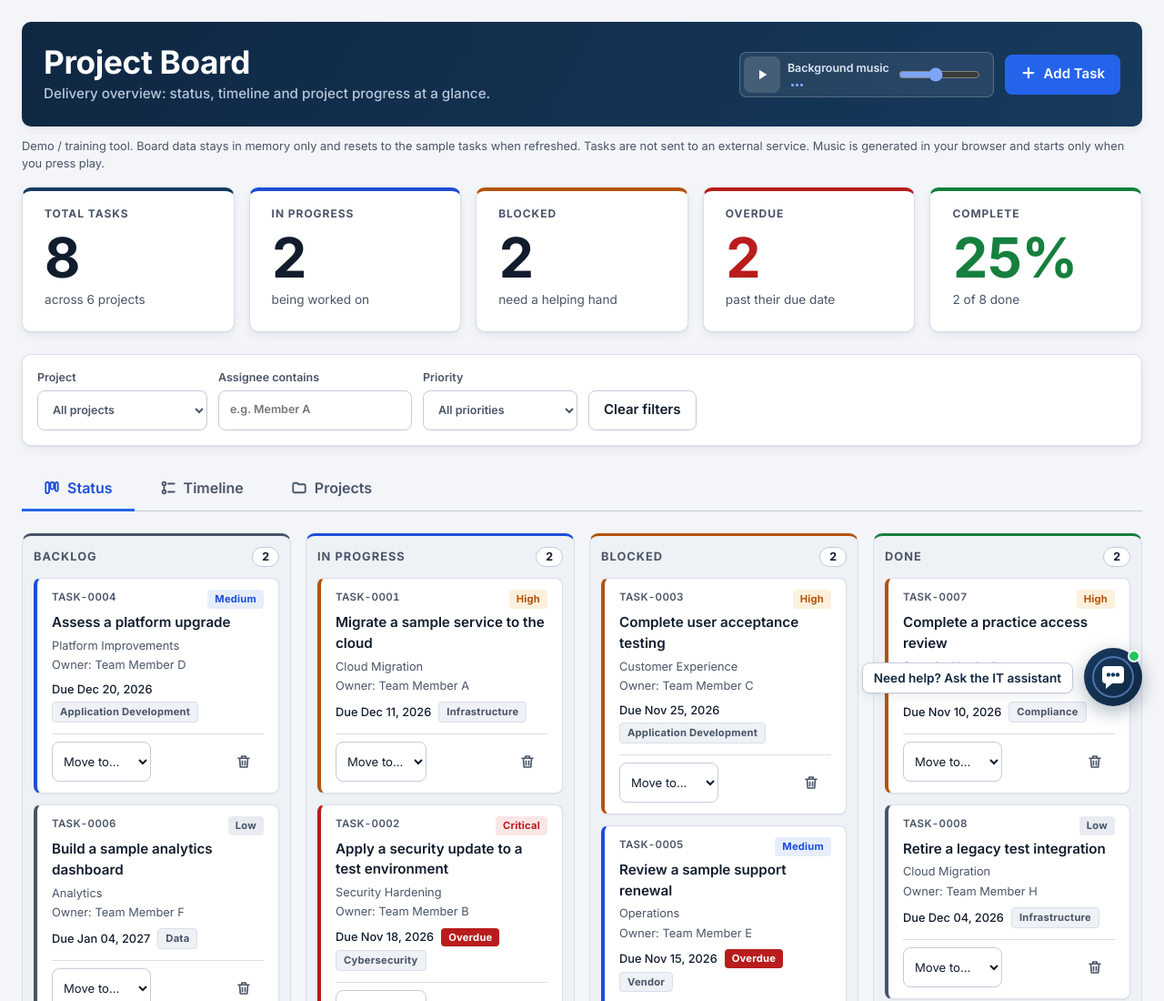
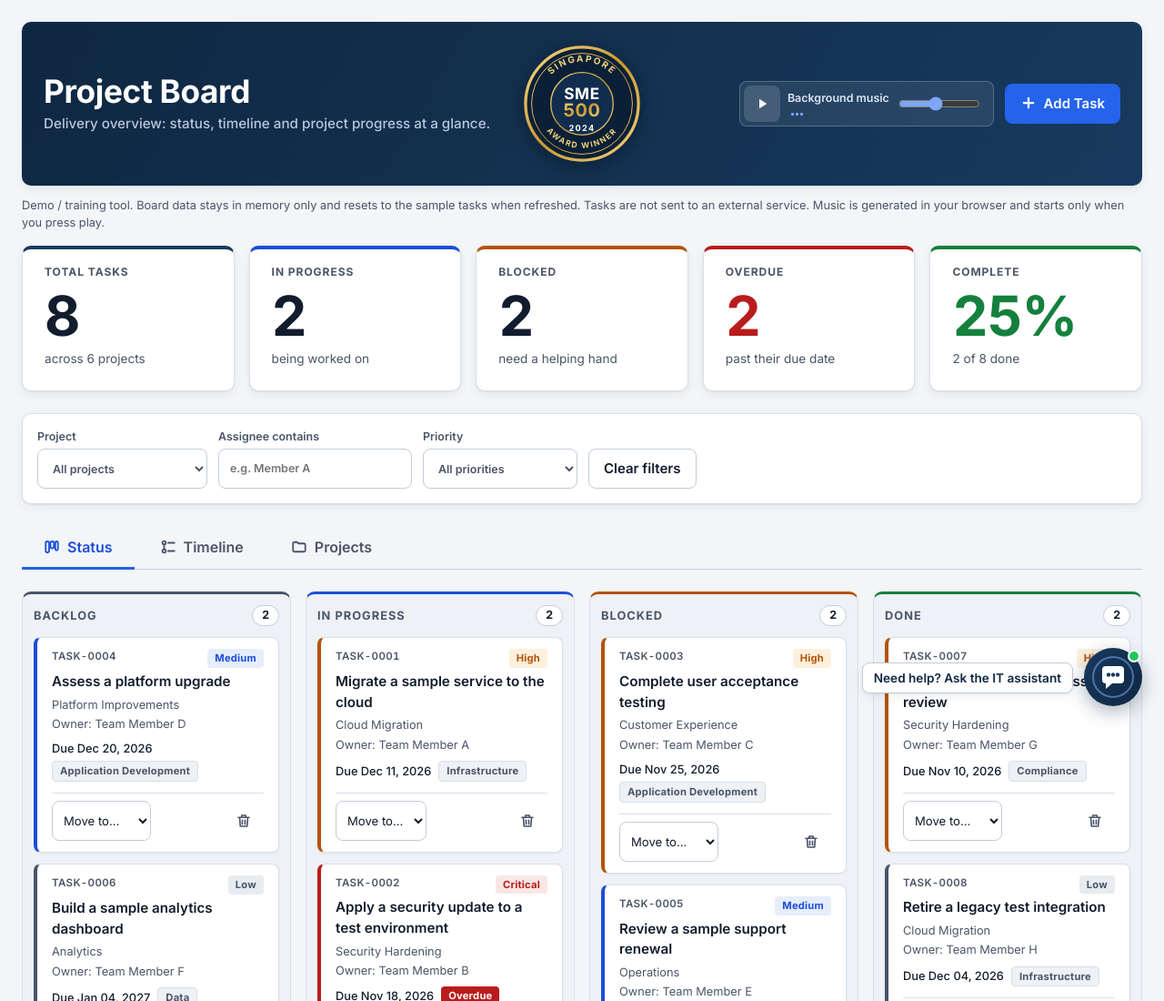
Before and after one commit to chunmingl000-tech/LeungChunMing, a plain HTML site: page index.html in a window 1280 px wide. Shown: the top 1100 px of the page at 91% size. Drawn offline with Linux system fonts and the light colour scheme.

Commit message:
Add SME500 Singapore Award Winner 2024 badge to the header
Co-Authored-By: Claude Sonnet 5.5 <noreply@anthropic.com>

```diff
--- a/index.html
+++ b/index.html
@@ -35,8 +35,11 @@ button, input, select, textarea { font: inherit; color: inherit; }
 .wrap { max-width: 1280px; margin: 0 auto; padding: 0 var(--sp-5) var(--sp-6); }
 
 /* ===== Header ===== */
-.app-header { margin-top: var(--sp-5); padding: var(--sp-5) var(--sp-5); background: linear-gradient(120deg, var(--navy), var(--navy-2)); color: #fff; border-radius: var(--radius); display: flex; flex-wrap: wrap; align-items: center; gap: var(--sp-4); box-shadow: var(--shadow); }
-.hero { flex: 1 1 320px; }
+.app-header { margin-top: var(--sp-5); padding: var(--sp-5) var(--sp-5); background: linear-gradient(120deg, var(--navy), var(--navy-2)); color: #fff; border-radius: var(--radius); display: grid; grid-template-columns: 1fr auto 1fr; align-items: center; gap: var(--sp-4); box-shadow: var(--shadow); }
+.hero { min-width: 0; }
+.award { justify-self: center; line-height: 0; filter: drop-shadow(0 4px 10px rgba(0,0,0,.35)); }
+.header-actions { justify-self: end; justify-content: flex-end; }
+@media (max-width: 900px) { .app-header { grid-template-columns: 1fr; justify-items: center; text-align: center; } .award { order: -1; } .header-actions { justify-self: center; justify-content: center; } }
 .title3d { margin: 0; font-size: clamp(1.6rem, 3.4vw, 2.2rem); font-weight: 700; letter-spacing: -.01em; line-height: 1.15; color: #fff; display: inline-block; }
 .tagline { margin: var(--sp-1) 0 0; color: #b8c7da; font-weight: 500; font-size: .95rem; }
 .header-actions { display: flex; flex-wrap: wrap; gap: var(--sp-3); align-items: center; }
@@ -225,6 +228,25 @@ button, input, select, textarea { font: inherit; color: inherit; }
   <div class="hero">
     <h1 class="title3d" id="title3d" aria-label="Project Board">Project Board</h1>
     <p class="tagline">Delivery overview: status, timeline and project progress at a glance.</p>
+  </div>
+  <div class="award" role="img" aria-label="SME500 Singapore Award Winner 2024">
+    <svg viewBox="0 0 200 200" width="132" height="132" aria-hidden="true" focusable="false">
+      <defs>
+        <linearGradient id="gold" x1="0" y1="0" x2="1" y2="1">
+          <stop offset="0" stop-color="#f5d98a"/><stop offset=".5" stop-color="#c9992e"/><stop offset="1" stop-color="#f1d37c"/>
+        </linearGradient>
+        <path id="arcTop" d="M30 100a70 70 0 0 1 140 0"/>
+        <path id="arcBottom" d="M26 100a74 74 0 0 0 148 0"/>
+      </defs>
+      <circle cx="100" cy="100" r="94" fill="#0b1f36" stroke="url(#gold)" stroke-width="5"/>
+      <circle cx="100" cy="100" r="84" fill="none" stroke="url(#gold)" stroke-width="1.5"/>
+      <circle cx="100" cy="100" r="52" fill="#112d4d" stroke="url(#gold)" stroke-width="2"/>
+      <text font-family="Inter, Arial, sans-serif" font-size="15" font-weight="700" letter-spacing="3" fill="#f1d37c"><textPath href="#arcTop" startOffset="50%" text-anchor="middle">SINGAPORE</textPath></text>
+      <text font-family="Inter, Arial, sans-serif" font-size="13" font-weight="700" letter-spacing="2.5" fill="#f1d37c"><textPath href="#arcBottom" startOffset="50%" text-anchor="middle" side="left">AWARD WINNER</textPath></text>
+      <text x="100" y="93" text-anchor="middle" font-family="Inter, Arial, sans-serif" font-size="26" font-weight="800" letter-spacing="1" fill="#ffffff">SME</text>
+      <text x="100" y="121" text-anchor="middle" font-family="Inter, Arial, sans-serif" font-size="30" font-weight="800" letter-spacing="1" fill="url(#gold)">500</text>
+      <text x="100" y="146" text-anchor="middle" font-family="Inter, Arial, sans-serif" font-size="14" font-weight="700" letter-spacing="2" fill="#ffffff">2024</text>
+    </svg>
   </div>
   <div class="header-actions">
     <div class="music" id="music">
```
